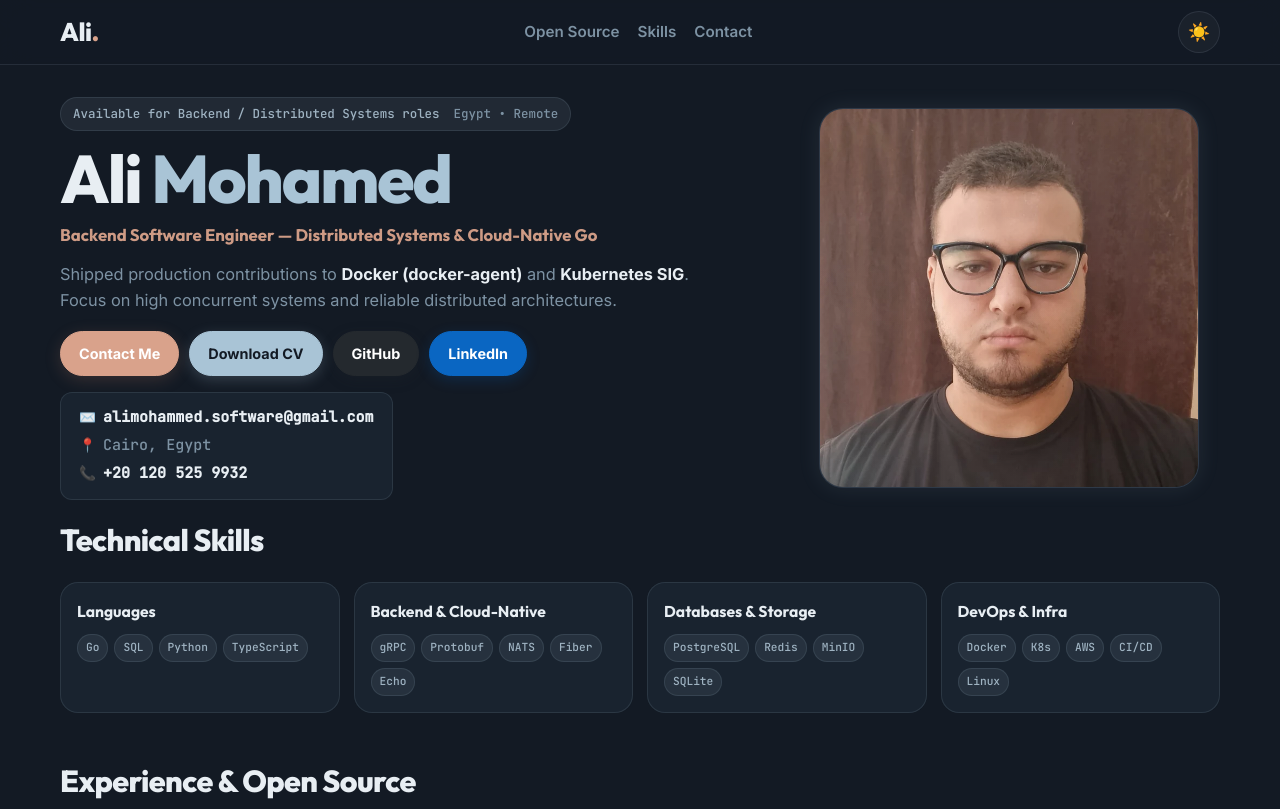
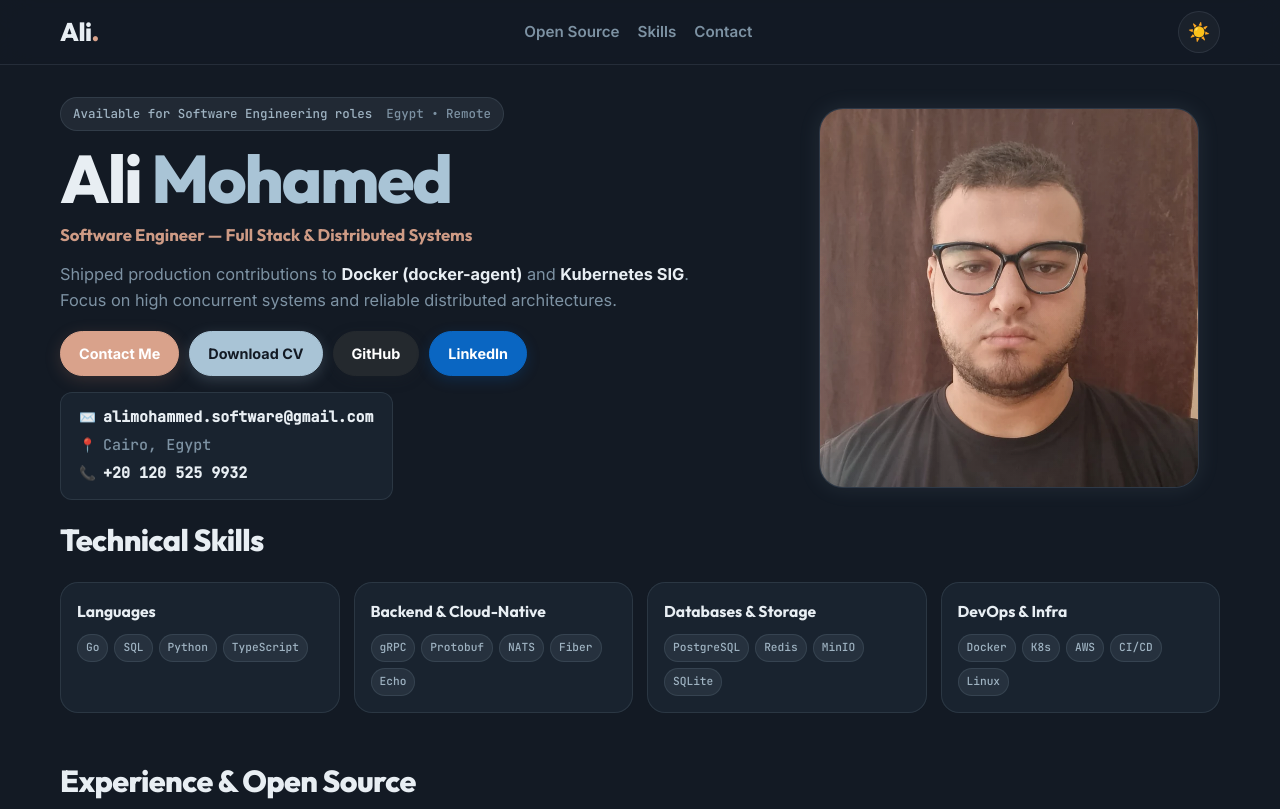
Before and after one commit to Aliexe-code/Aliexe-code.github.io, a plain HTML site: page index.html in a window 1280 px wide. Shown: the top 809 px of the page. Drawn offline with Linux system fonts and the light colour scheme.

Commit message:
Generalize role: Software Engineer (Full Stack & Distributed Systems)

```diff
--- a/index.html
+++ b/index.html
@@ -4,8 +4,8 @@
   <meta charset="UTF-8" />
   <meta name="viewport" content="width=device-width, initial-scale=1.0" />
   <meta name="color-scheme" content="dark light" />
-  <title>Ali Mohamed — Backend Engineer | Distributed Systems & Cloud-Native Go</title>
-  <meta name="description" content="Ali Mohamed — Backend Software Engineer specializing in distributed systems, cloud-native Go, NATS, gRPC and Kubernetes. Shipped to Docker & Kubernetes SIG. Zagazig University." />
+  <title>Ali Mohamed — Software Engineer | Full Stack & Distributed Systems</title>
+  <meta name="description" content="Ali Mohamed — Software Engineer specializing in full stack and distributed systems, cloud-native Go, NATS, gRPC and Kubernetes. Shipped to Docker & Kubernetes SIG." />
   <meta name="author" content="Ali Mohamed" />
   <meta name="keywords" content="Ali Mohamed, Backend Engineer, Go, Distributed Systems, Cloud Native, NATS, gRPC, Kubernetes, Docker, Portfolio" />
 
@@ -52,13 +52,13 @@
     <div class="hero-grid">
       <div class="hero-text">
         <div class="eyebrow">
-          Available for Backend / Distributed Systems roles
+          Available for Software Engineering roles
           <span class="badge-loc">Egypt • Remote</span>
         </div>
         <h1 class="hero-title">
           Ali <span class="accent">Mohamed</span>
         </h1>
-        <p class="hero-role">Backend Software Engineer — Distributed Systems &amp; Cloud-Native Go</p>
+        <p class="hero-role">Software Engineer — Full Stack &amp; Distributed Systems</p>
         <p class="hero-summary">
           Shipped production contributions to <strong>Docker (docker-agent)</strong> and <strong>Kubernetes SIG</strong>.
           Focus on high concurrent systems and reliable distributed architectures.
```
